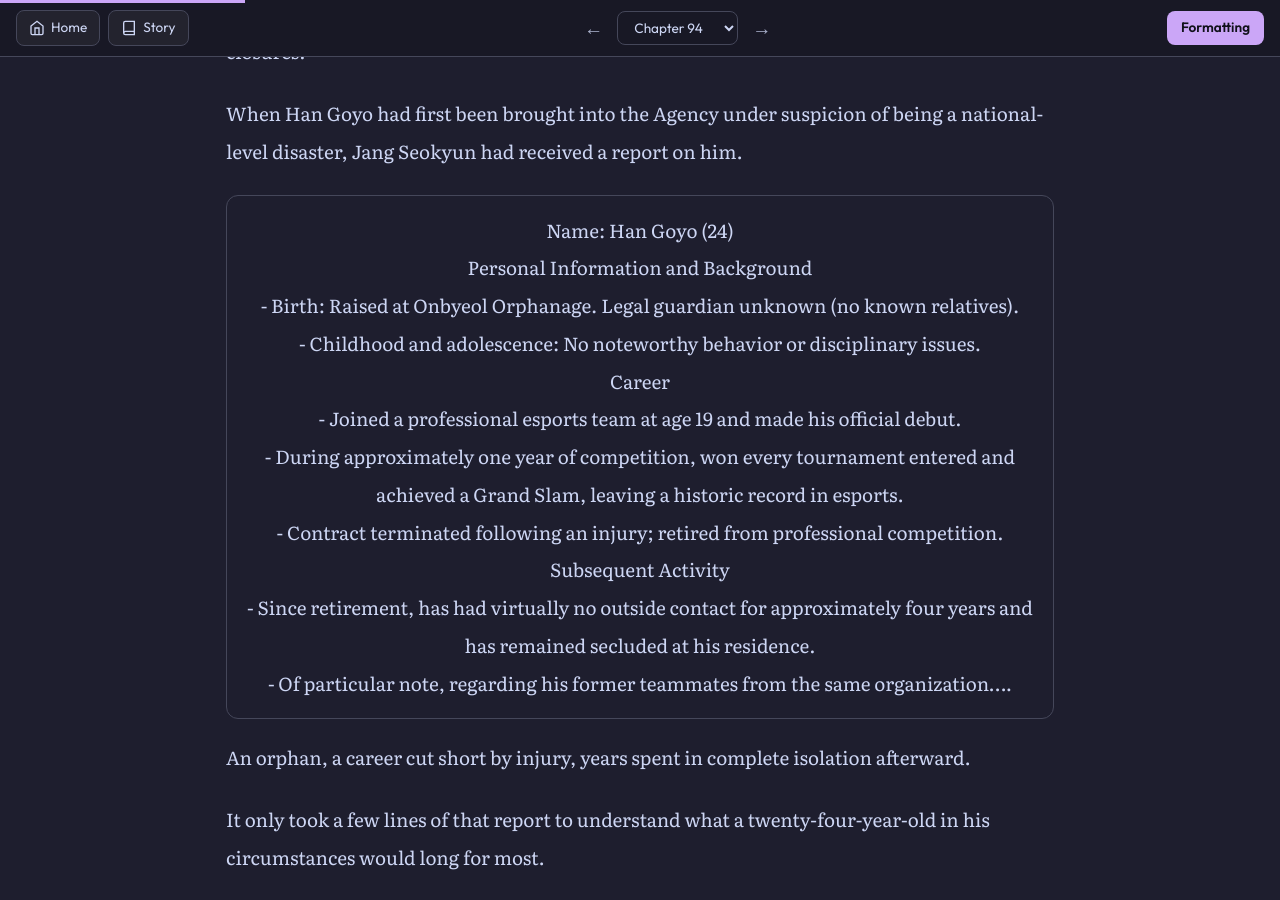
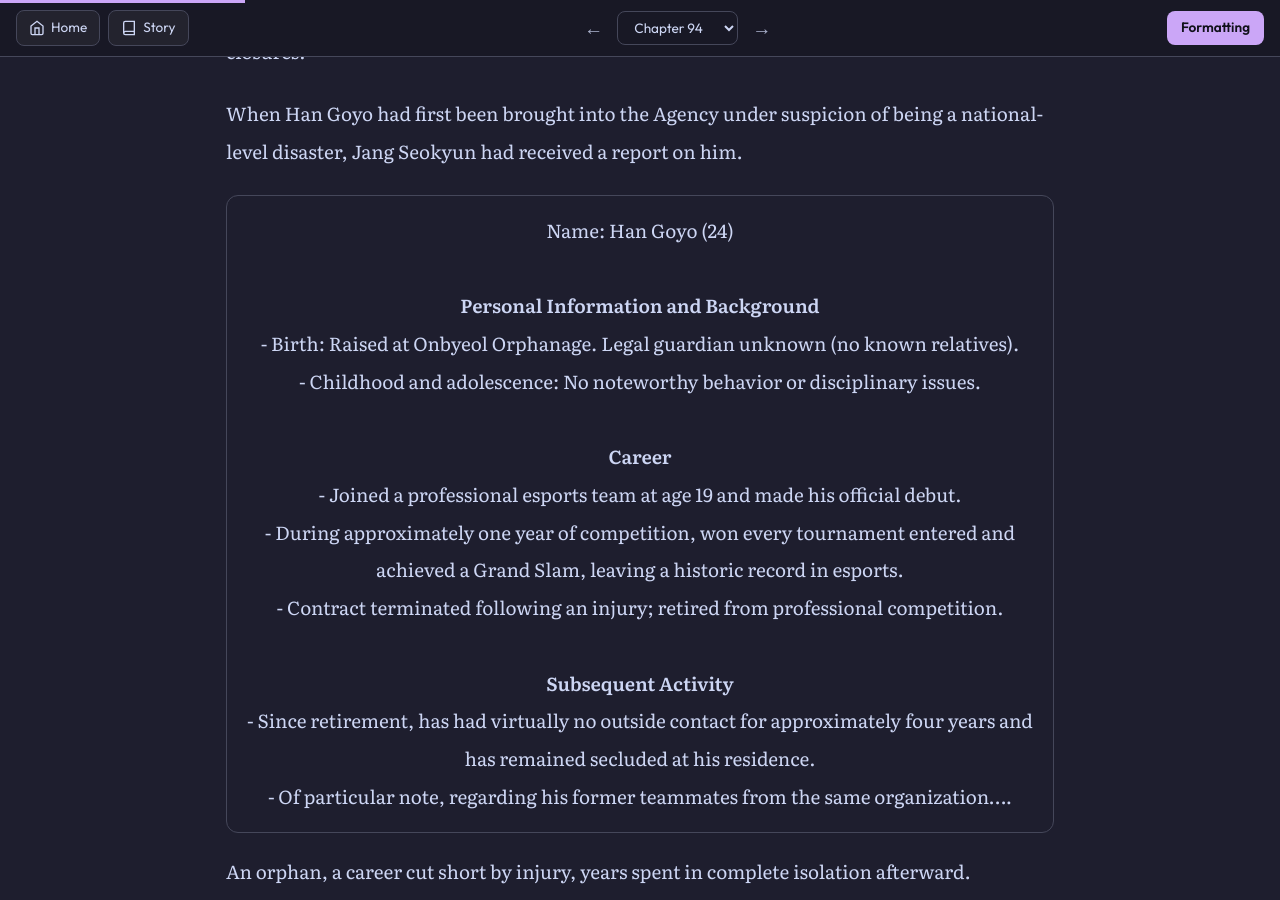
Before and after one commit to soleumn/soleumn.github.io, a Jekyll site: the page built from _chapters/eoshinki/ch94.md, in a window 1280 px wide and 900 px high, scrolled down 2819 px. Built offline with Jekyll 4.4.1, drawn with Linux system fonts in a browser that asks for light colours; some web fonts are replaced; comment, search, counter and statistics services are not loaded.

Commit message:
Update ch94.md

```diff
--- a/_chapters/eoshinki/ch94.md
+++ b/_chapters/eoshinki/ch94.md
@@ -72,7 +72,7 @@ The reason he’d first placed him on a one-month team hadn’t been solely beca
 When Han Goyo had first been brought into the Agency under suspicion of being a national-level disaster, Jang Seokyun had received a report on him.
 
 <div style="border: 1px solid var(--borda-suave, rgba(255, 255, 255, 0.1)); border-radius: 12px; padding: 16px; text-align: center; margin: 20px 0;">
-Name: Han Goyo (24)<br>Personal Information and Background<br>- Birth: Raised at Onbyeol Orphanage. Legal guardian unknown (no known relatives).<br>- Childhood and adolescence: No noteworthy behavior or disciplinary issues.<br>Career<br>- Joined a professional esports team at age 19 and made his official debut.<br>- During approximately one year of competition, won every tournament entered and achieved a Grand Slam, leaving a historic record in esports.<br>- Contract terminated following an injury; retired from professional competition.<br>Subsequent Activity<br>- Since retirement, has had virtually no outside contact for approximately four years and has remained secluded at his residence.<br>- Of particular note, regarding his former teammates from the same organization….
+Name: Han Goyo (24)<br><br><strong>Personal Information and Background</strong><br>- Birth: Raised at Onbyeol Orphanage. Legal guardian unknown (no known relatives).<br>- Childhood and adolescence: No noteworthy behavior or disciplinary issues.<br><br><strong>Career</strong><br>- Joined a professional esports team at age 19 and made his official debut.<br>- During approximately one year of competition, won every tournament entered and achieved a Grand Slam, leaving a historic record in esports.<br>- Contract terminated following an injury; retired from professional competition.<br><br><strong>Subsequent Activity</strong><br>- Since retirement, has had virtually no outside contact for approximately four years and has remained secluded at his residence.<br>- Of particular note, regarding his former teammates from the same organization….
 </div>
 
 An orphan, a career cut short by injury, years spent in complete isolation afterward.
```
